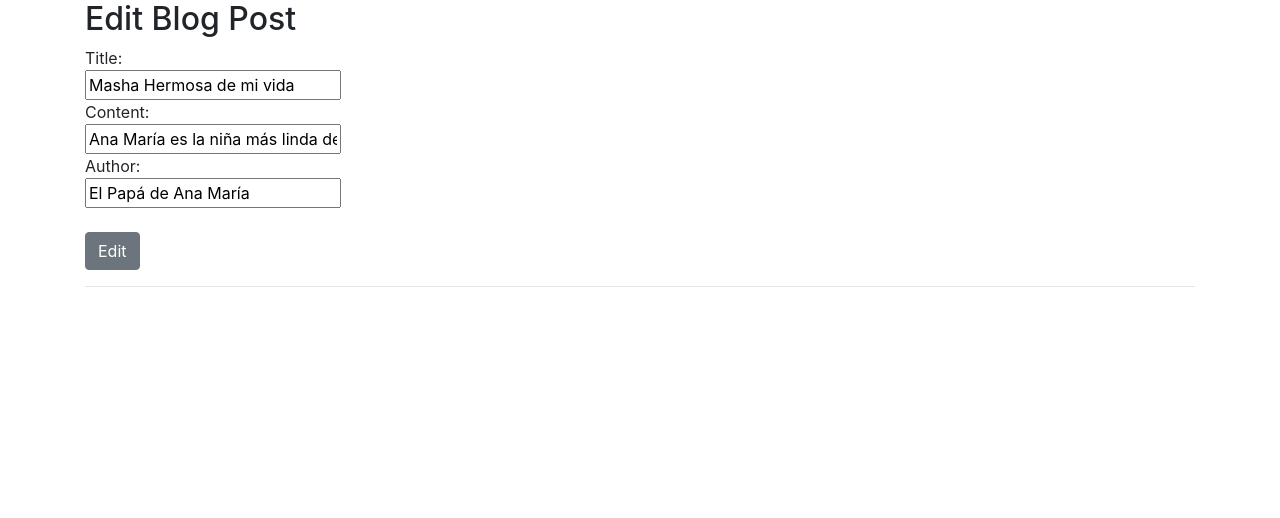
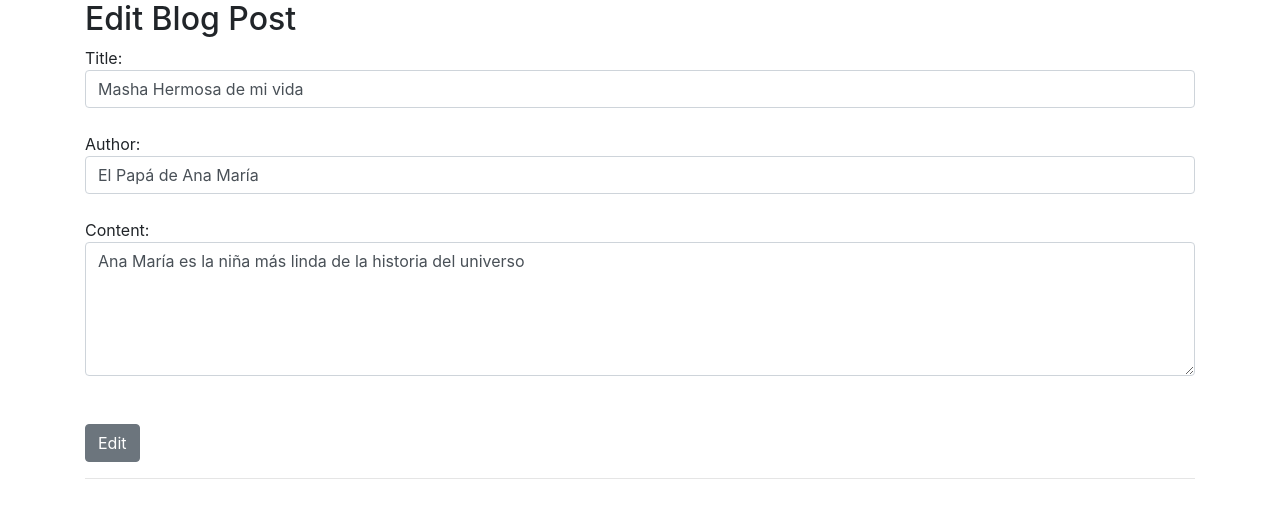
Before and after one commit to luismoax/FlaskCrashCourse, a Flask app: page /posts/edit/1 in a window 1280 px wide. Shown: the part 56-574 px from the top of the page. Run offline with Flask 2, Linux system fonts and the light colour scheme; data comes from the database, SQL or seed files in the repository; some libraries are stand-ins or nearby versions.

Commit message:
added some decoration to edit page

```diff
--- a/templates/edit.html
+++ b/templates/edit.html
@@ -11,15 +11,15 @@
     <form action="/posts/edit/{{post.id}}" method='POST'>
         Title:
         <br>
-        <input type="text" name="title" id="title" value="{{post.title}}">
+        <input class="form-control" type="text" name="title" id="title" value="{{post.title}}">
+        <br>
+        Author:
+        <br>
+        <input class="form-control" type="text" name="author" id="author", value="{{post.author}}">
         <br>
         Content:
         <br>
-        <input type="text" name="content" id="content", value="{{post.content}}">
-        <br>
-        Author:
-        <br>
-        <input type="text" name="author" id="author", value="{{post.author}}">
+        <textarea class="form-control" name="content" id="content" rows = 5>{{post.content}}</textarea>
         <br>
         <br>
         <input class="btn btn-secondary" type="submit" value="Edit">
```
